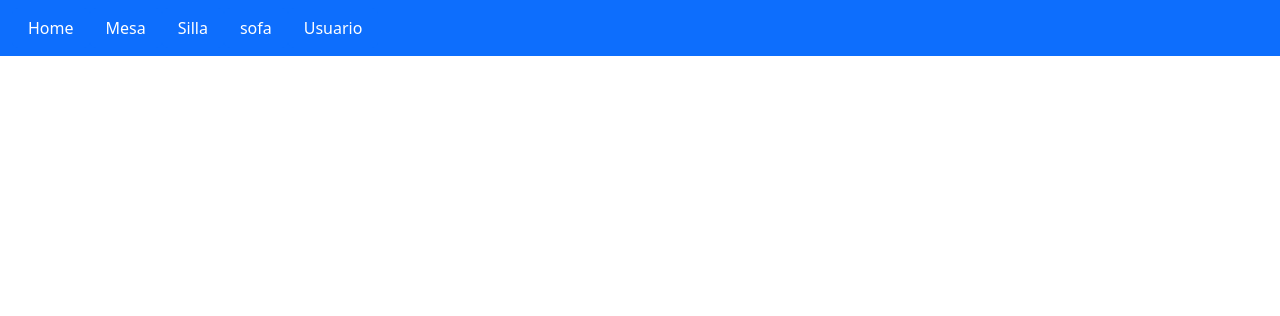
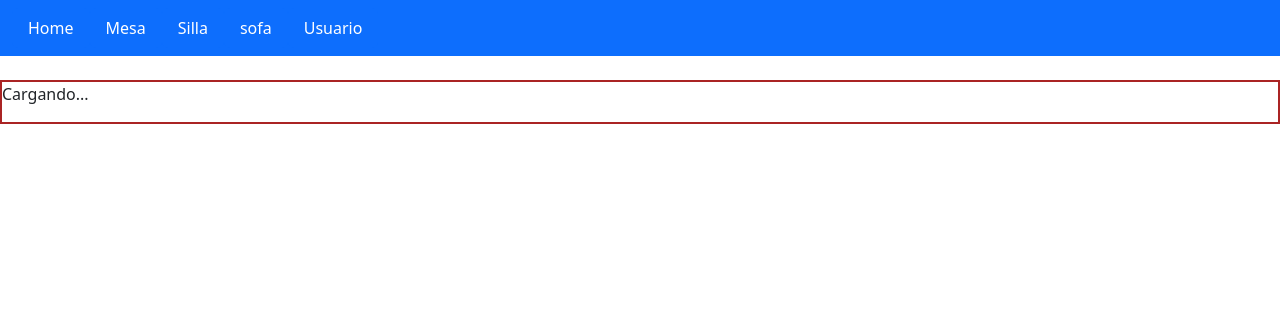
Before and after one commit to cnoz/muebles, a Django app: page /productos/ in a window 1280 px wide. Shown: the top 316 px of the page. Run offline with Django 4.2, Linux system fonts and the light colour scheme; some libraries are stand-ins or nearby versions.

Commit message:
ahora si listo para entregar

```diff
--- a/productos/static/css/myestylo.css
+++ b/productos/static/css/myestylo.css
@@ -1,6 +1,6 @@
 .contenido1{
     position: relative;
-    top: 800px;
+    top: 80px;
     border: 2px solid rgb(170, 36, 36);
 }
 
--- a/productos/template/index.html
+++ b/productos/template/index.html
@@ -4,7 +4,7 @@
 
     {% load static %}
 
-    <link rel="stylesheet" href="{% static 'css/myestilo.css' %}">
+    <link rel="stylesheet" href="{% static '/css/myestylo.css' %}">
 
     <meta charset="UTF-8">
     <meta http-equiv="X-UA-Compatible" content="IE=edge">
```
